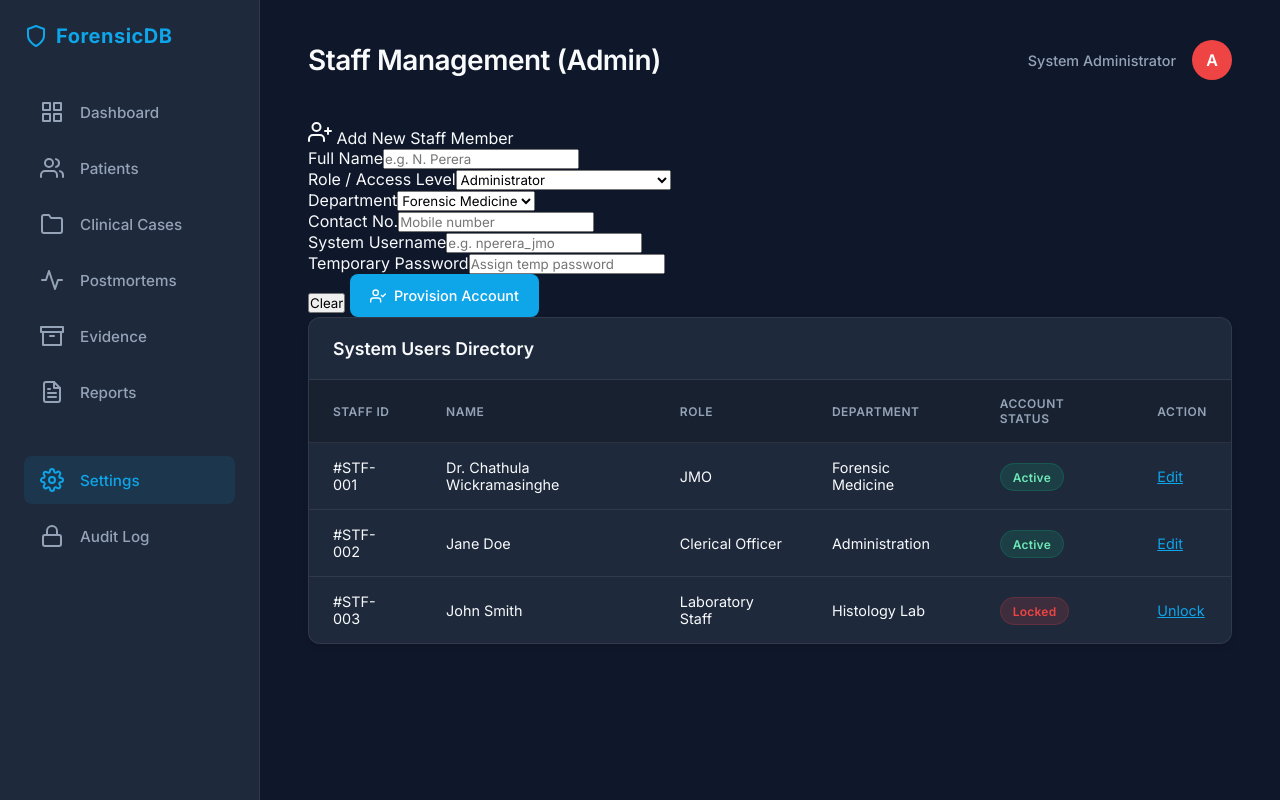
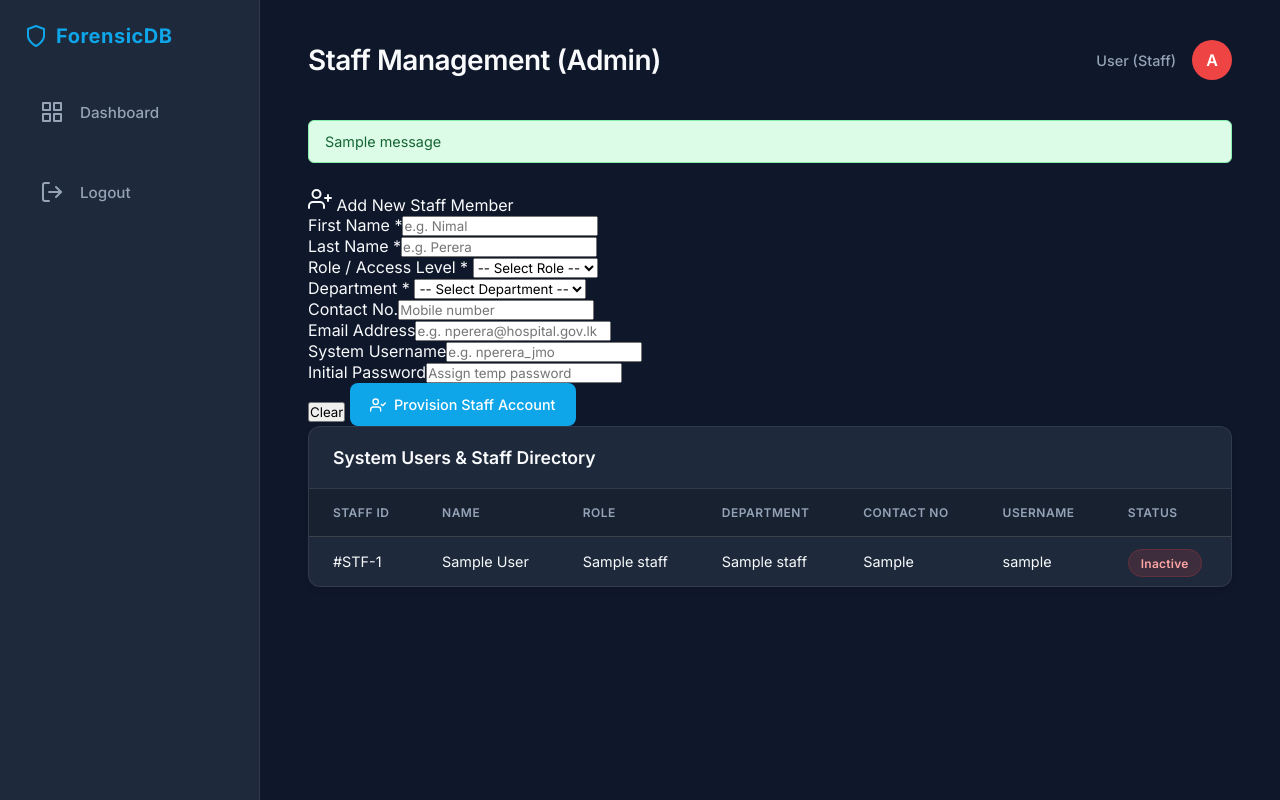
Before and after one commit to senara06/Forensic-Medical-Department-Data-Base-System, a Flask app: template app/templates/staff.html in a window 1280 px wide. Run offline with Flask 3, Linux system fonts and the light colour scheme; the template is opened without the code that fills it: most values are stand-ins (such as "Sample title", 1, 10 or a date in 2020); one stand-in notice (Sample message) is shown.

Commit message:
Wire staff directory and security audit log templates and complete end-to-end testing verification

```diff
--- a/app/templates/staff.html
+++ b/app/templates/staff.html
@@ -6,7 +6,7 @@
     <title>Staff Settings - Forensic Medical DB</title>
     <link href="https://fonts.googleapis.com/css2?family=Inter:wght@400;500;600;700&display=swap" rel="stylesheet">
     <script src="https://unpkg.com/feather-icons"></script>
-    <link rel="stylesheet" href="../static/css/styles.css">
+    <link rel="stylesheet" href="{{ url_for('static', filename='css/styles.css') }}">
 </head>
 <body>
     <aside class="sidebar">
@@ -14,14 +14,32 @@
             <i data-feather="shield"></i> ForensicDB
         </div>
         <ul class="nav-menu">
-            <li><a href="dashboard.html" class="nav-link"><i data-feather="grid"></i> Dashboard</a></li>
-            <li><a href="patients.html" class="nav-link"><i data-feather="users"></i> Patients</a></li>
-            <li><a href="cases.html" class="nav-link"><i data-feather="folder"></i> Clinical Cases</a></li>
-            <li><a href="autopsies.html" class="nav-link"><i data-feather="activity"></i> Postmortems</a></li>
-            <li><a href="evidence.html" class="nav-link"><i data-feather="archive"></i> Evidence</a></li>
-            <li><a href="court_reports.html" class="nav-link"><i data-feather="file-text"></i> Reports</a></li>
-            <li style="margin-top: 2rem;"><a href="staff.html" class="nav-link active"><i data-feather="settings"></i> Settings</a></li>
-            <li><a href="audit.html" class="nav-link"><i data-feather="lock"></i> Audit Log</a></li>
+            <li><a href="{{ url_for('dashboard') }}" class="nav-link"><i data-feather="grid"></i> Dashboard</a></li>
+            {% if session.get('role') in ['Judicial Medical Officer', 'Medical Officer', 'Clerical Officer', 'Administrator'] %}
+            <li><a href="{{ url_for('patients') }}" class="nav-link"><i data-feather="users"></i> Patients</a></li>
+            <li><a href="{{ url_for('cases') }}" class="nav-link"><i data-feather="folder"></i> Clinical Cases</a></li>
+            {% endif %}
+            {% if session.get('role') in ['Judicial Medical Officer', 'Medical Officer', 'Administrator'] %}
+            <li><a href="{{ url_for('examinations') }}" class="nav-link"><i data-feather="check-square"></i> Examinations</a></li>
+            {% endif %}
+            {% if session.get('role') in ['Judicial Medical Officer', 'Medical Officer', 'Laboratory Staff', 'Administrator'] %}
+            <li><a href="{{ url_for('investigations') }}" class="nav-link"><i data-feather="search"></i> Investigations</a></li>
+            {% endif %}
+            {% if session.get('role') in ['Judicial Medical Officer', 'Administrator'] %}
+            <li><a href="{{ url_for('autopsies') }}" class="nav-link"><i data-feather="activity"></i> Postmortems</a></li>
+            {% endif %}
+            {% if session.get('role') in ['Judicial Medical Officer', 'Medical Officer', 'Administrator'] %}
+            <li><a href="{{ url_for('evidence') }}" class="nav-link"><i data-feather="archive"></i> Evidence</a></li>
+            {% endif %}
+            {% if session.get('role') in ['Judicial Medical Officer', 'Clerical Officer', 'Administrator'] %}
+            <li><a href="{{ url_for('court_reports') }}" class="nav-link"><i data-feather="file-text"></i> Court Reports</a></li>
+            <li><a href="{{ url_for('reports') }}" class="nav-link"><i data-feather="bar-chart-2"></i> Analytics</a></li>
+            {% endif %}
+            {% if session.get('role') == 'Administrator' %}
+            <li style="margin-top: 1rem;"><a href="{{ url_for('staff') }}" class="nav-link active"><i data-feather="users"></i> Staff Directory</a></li>
+            <li><a href="{{ url_for('audit') }}" class="nav-link"><i data-feather="shield"></i> Audit Logs</a></li>
+            {% endif %}
+            <li style="margin-top: 1.5rem;"><a href="{{ url_for('logout') }}" class="nav-link"><i data-feather="log-out"></i> Logout</a></li>
         </ul>
     </aside>
 
@@ -29,32 +47,60 @@
         <header class="header">
             <h1>Staff Management (Admin)</h1>
             <div class="user-profile">
-                <span class="user-name">System Administrator</span>
-                <div class="avatar" style="background-color: var(--danger);">A</div>
+                <span class="user-name">{{ session.get('full_name', 'User') }} ({{ session.get('role', 'Staff') }})</span>
+                <div class="avatar" style="background-color: var(--danger);">{{ session.get('full_name', 'A')[0] }}</div>
             </div>
         </header>
 
+        {% with messages = get_flashed_messages(with_categories=true) %}
+            {% if messages %}
+                {% for category, message in messages %}
+                    <div class="alert alert-{{ category }}" style="margin-bottom: 1.5rem; padding: 0.75rem 1rem; border-radius: 6px; font-size: 0.9rem; background-color: {% if category == 'danger' %}#fee2e2; color: #991b1b; border: 1px solid #f87171{% else %}#dcfce7; color: #166534; border: 1px solid #86efac{% endif %};">
+                        {{ message }}
+                    </div>
+                {% endfor %}
+            {% endif %}
+        {% endwith %}
+
         <div class="form-card">
             <div class="form-title"><i data-feather="user-plus"></i> Add New Staff Member</div>
-            <form action="#">
+            <form action="{{ url_for('staff') }}" method="POST">
                 <div class="form-grid">
-                    <div class="form-group"><label>Full Name</label><input type="text" class="form-control" placeholder="e.g. N. Perera"></div>
-                    <div class="form-group"><label>Role / Access Level</label><select class="form-control"><option>Administrator</option><option>Judicial Medical Officer (JMO)</option><option>Medical Officer</option><option>Laboratory Staff</option><option>Clerical Officer</option></select></div>
-                    <div class="form-group"><label>Department</label><select class="form-control"><option>Forensic Medicine</option><option>Histology Lab</option><option>Toxicology</option></select></div>
-                    <div class="form-group"><label>Contact No.</label><input type="text" class="form-control" placeholder="Mobile number"></div>
-                    <div class="form-group"><label>System Username</label><input type="text" class="form-control" placeholder="e.g. nperera_jmo"></div>
-                    <div class="form-group"><label>Temporary Password</label><input type="password" class="form-control" placeholder="Assign temp password"></div>
+                    <div class="form-group"><label>First Name *</label><input type="text" name="first_name" class="form-control" placeholder="e.g. Nimal" required></div>
+                    <div class="form-group"><label>Last Name *</label><input type="text" name="last_name" class="form-control" placeholder="e.g. Perera" required></div>
+                    <div class="form-group">
+                        <label>Role / Access Level *</label>
+                        <select name="role_id" class="form-control" required>
+                            <option value="">-- Select Role --</option>
+                            {% for r in roles %}
+                            <option value="{{ r.role_id }}">{{ r.role_name }}</option>
+                            {% endfor %}
+                        </select>
+                    </div>
+                    <div class="form-group">
+                        <label>Department *</label>
+                        <select name="dept_id" class="form-control" required>
+                            <option value="">-- Select Department --</option>
+                            {% for d in departments %}
+                            <option value="{{ d.dept_id }}">{{ d.dept_name }}</option>
+                            {% endfor %}
+                        </select>
+                    </div>
+                    <div class="form-group"><label>Contact No.</label><input type="text" name="contact_no" class="form-control" placeholder="Mobile number"></div>
+                    <div class="form-group"><label>Email Address</label><input type="email" name="email" class="form-control" placeholder="e.g. nperera@hospital.gov.lk"></div>
+                    <div class="form-group"><label>System Username</label><input type="text" name="username" class="form-control" placeholder="e.g. nperera_jmo"></div>
+                    <div class="form-group"><label>Initial Password</label><input type="password" name="password" class="form-control" placeholder="Assign temp password"></div>
                 </div>
                 <div class="form-actions">
-                    <button type="button" class="btn-secondary">Clear</button>
-                    <button type="button" class="btn-primary"><i data-feather="user-check" style="width: 16px;"></i> Provision Account</button>
+                    <button type="reset" class="btn-secondary">Clear</button>
+                    <button type="submit" class="btn-primary"><i data-feather="user-check" style="width: 16px;"></i> Provision Staff Account</button>
                 </div>
             </form>
         </div>
 
         <div class="table-container">
             <div class="table-header">
-                <div class="table-title">System Users Directory</div>
+                <div class="table-title">System Users & Staff Directory</div>
             </div>
             <table>
                 <thead>
@@ -63,35 +109,27 @@
                         <th>Name</th>
                         <th>Role</th>
                         <th>Department</th>
-                        <th>Account Status</th>
-                        <th>Action</th>
+                        <th>Contact No</th>
+                        <th>Username</th>
+                        <th>Status</th>
                     </tr>
                 </thead>
                 <tbody>
+                    {% for s in staff_list %}
                     <tr>
-                        <td>#STF-001</td>
-                        <td>Dr. Chathula Wickramasinghe</td>
-                        <td>JMO</td>
-                        <td>Forensic Medicine</td>
-                        <td><span class="badge completed">Active</span></td>
-                        <td><a href="#" style="color:var(--accent-blue);">Edit</a></td>
+                        <td>#STF-{{ s.staff_id }}</td>
+                        <td>{{ s.first_name }} {{ s.last_name }}</td>
+                        <td>{{ s.role_name }}</td>
+                        <td>{{ s.dept_name }}</td>
+                        <td>{{ s.contact_no or 'N/A' }}</td>
+                        <td><code>{{ s.username or 'No Account' }}</code></td>
+                        <td><span class="badge {% if s.is_active %}completed{% else %}pending{% endif %}">{% if s.is_active %}Active{% else %}Inactive{% endif %}</span></td>
                     </tr>
+                    {% else %}
                     <tr>
-                        <td>#STF-002</td>
-                        <td>Jane Doe</td>
-                        <td>Clerical Officer</td>
-                        <td>Administration</td>
-                        <td><span class="badge completed">Active</span></td>
-                        <td><a href="#" style="color:var(--accent-blue);">Edit</a></td>
+                        <td colspan="7" style="text-align: center; color: var(--text-secondary);">No staff registered yet.</td>
                     </tr>
-                    <tr>
-                        <td>#STF-003</td>
-                        <td>John Smith</td>
-                        <td>Laboratory Staff</td>
-                        <td>Histology Lab</td>
-                        <td><span class="badge pending" style="color: var(--danger);">Locked</span></td>
-                        <td><a href="#" style="color:var(--accent-blue);">Unlock</a></td>
-                    </tr>
+                    {% endfor %}
                 </tbody>
             </table>
         </div>
```
Also changed, not shown: app/templates/audit.html (+56 -29 lines).
